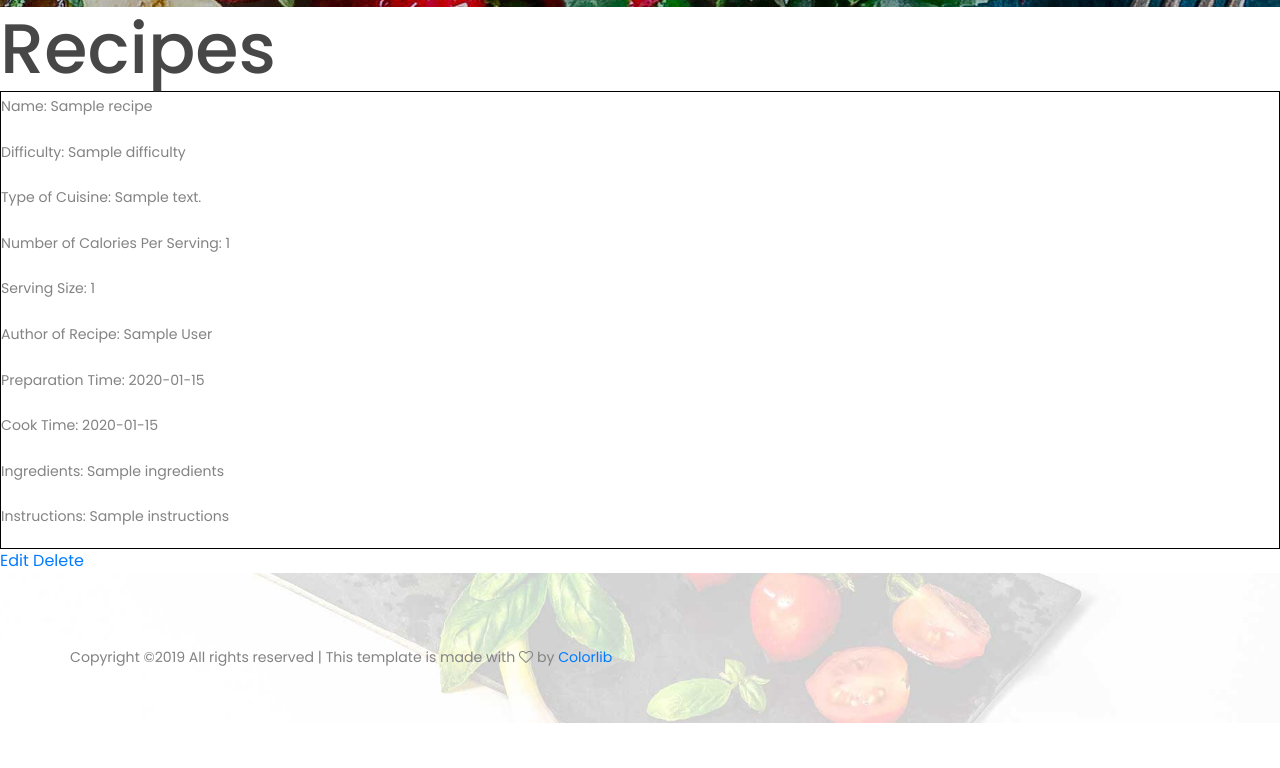
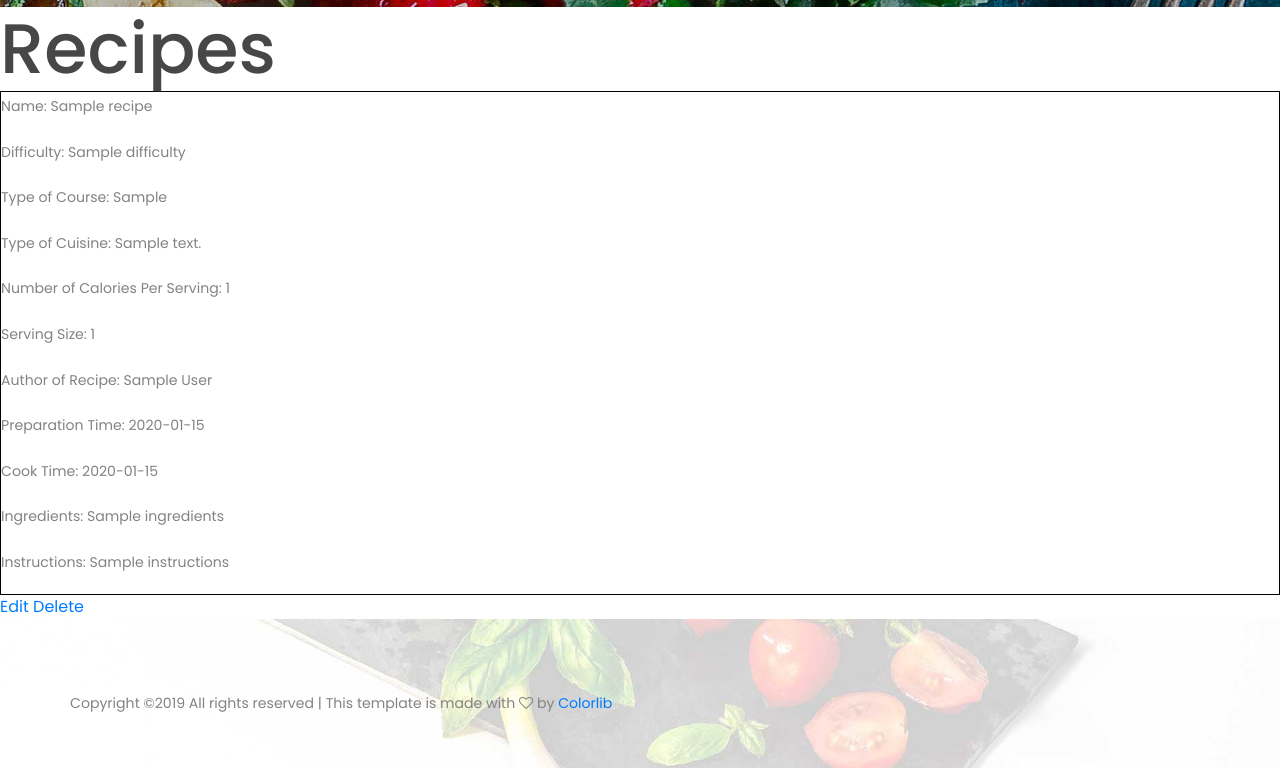
Before and after one commit to Code-Institute-Submissions/data-centric-project-4, a Flask app: page / in a window 1280 px wide. Shown: the part 1170-1938 px from the top of the page. Before the commit the page ends 1893 px from the top, so only its background shows below. Run offline with Flask 2, Linux system fonts and the light colour scheme; a database or web service that is not in the repository returns one stand-in record (values such as "Sample title"); some libraries are stand-ins or nearby versions.

Commit message:
Add type of course in index html

```diff
--- a/templates/index.html
+++ b/templates/index.html
@@ -12,6 +12,7 @@
     <li class = 'outer'>
    <p>Name: {{m['name']}}</p>
    <p>Difficulty: {{m['difficulty']}}</p>
+   <p>Type of Course: {{m['course_type']}}</p>
    <p>Type of Cuisine: {{m['cuisine_type']}}</p>
    <p>Number of Calories Per Serving: {{m['num_of_calories_per_serving']}}</p>
    <p>Serving Size: {{m['num_of_serving']}}</p>
```
